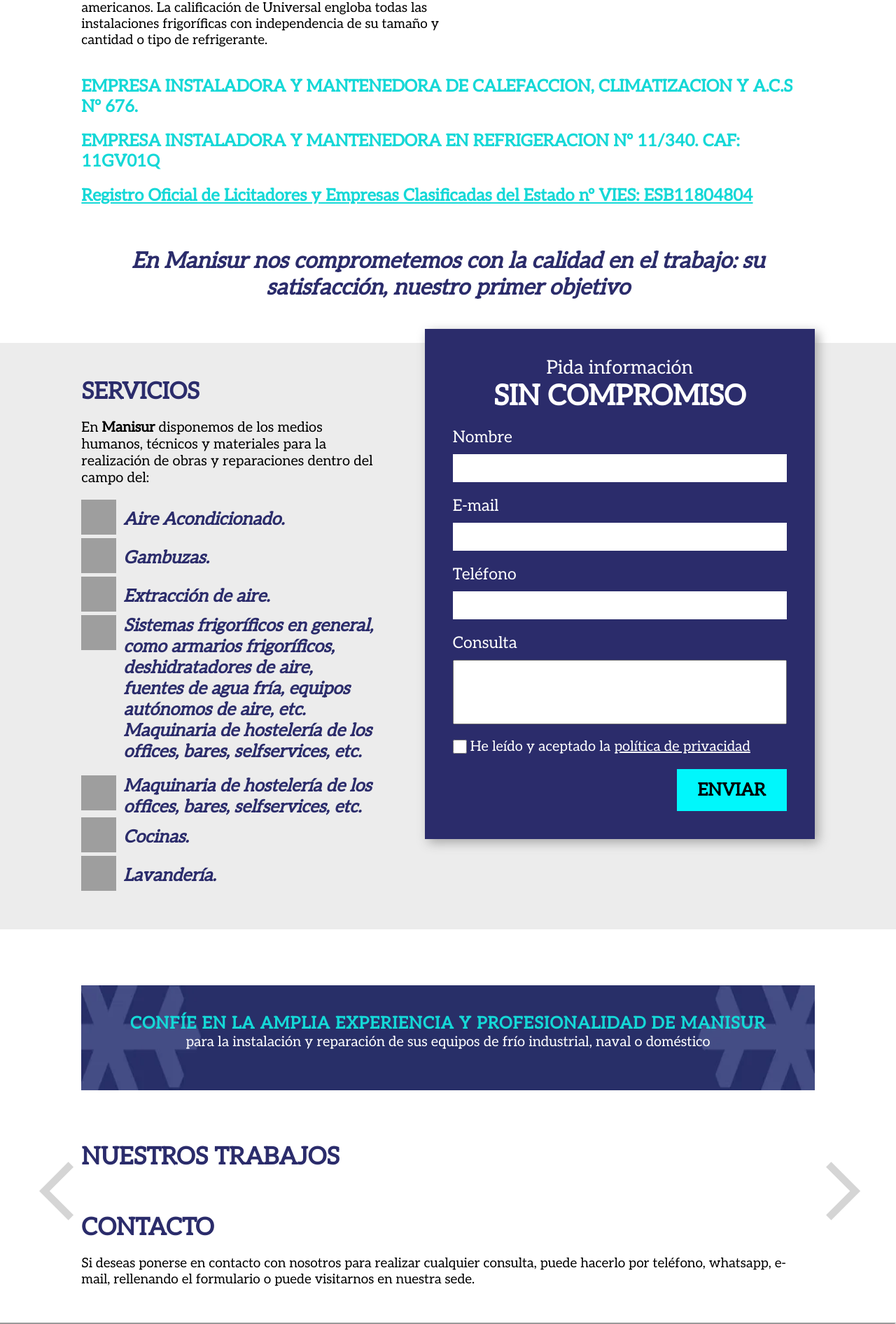
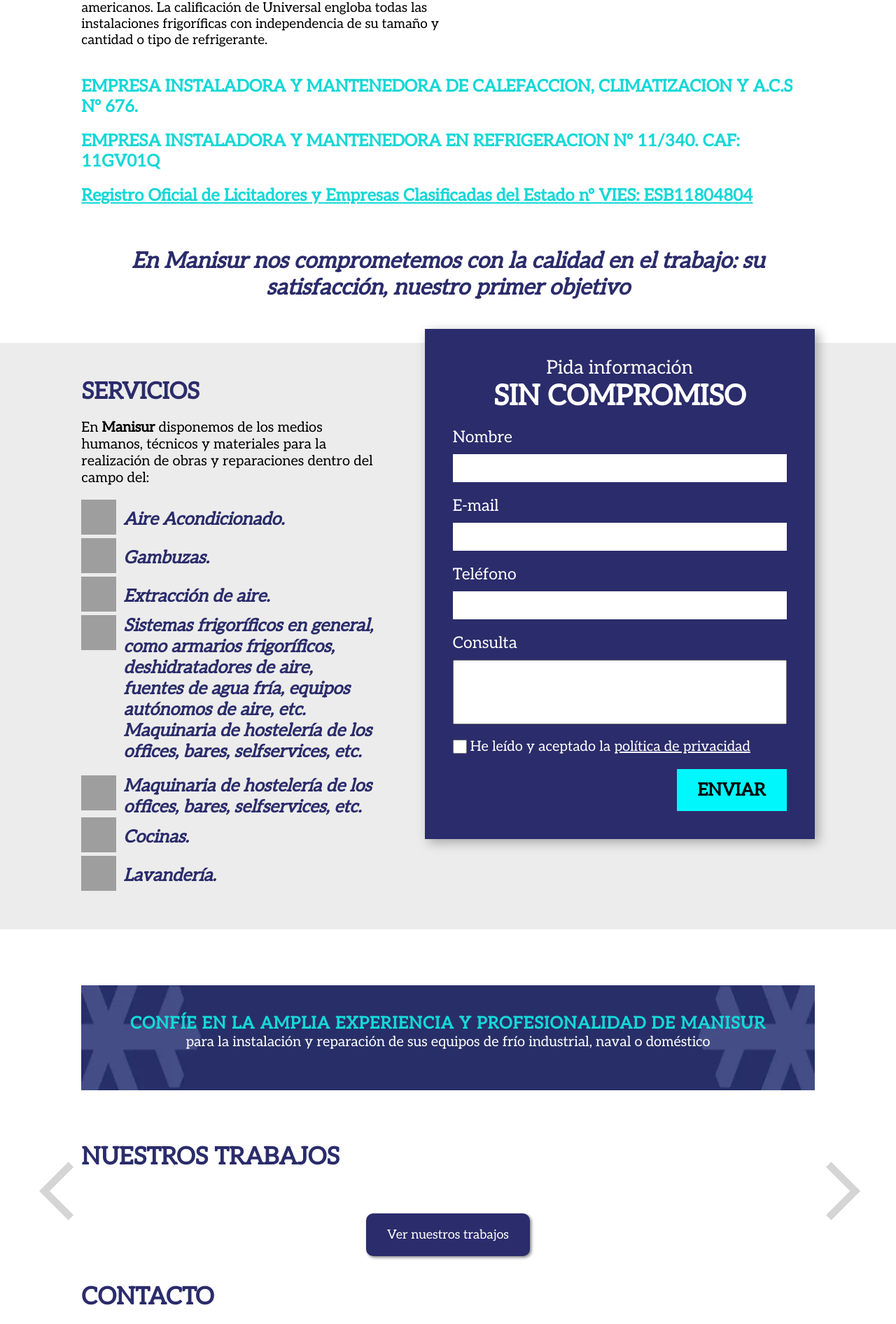
Before and after one commit to fernandohps17/manisur, a PHP site: page / in a window 1280 px wide. Shown: the part 2392-4284 px from the top of the page at 70% size. Run offline with PHP 8.4, Linux system fonts and the light colour scheme; data that the repository does not hold is empty; style sheets or scripts are compiled from the project's sources; some libraries are stand-ins or nearby versions; grey boxes are pictures that could not be loaded.

Commit message:
se agrego el boton para ver todos los trabajos en la pagina home

```diff
--- a/comons/testimony-en.php
+++ b/comons/testimony-en.php
@@ -78,3 +78,7 @@
     </div>
   </div>
 </div>
+
+<div class="btn_jobs">
+  <a href="/our-jobs/">See our works</a>
+</div><br><br>
--- a/comons/testimony.php
+++ b/comons/testimony.php
@@ -75,6 +75,11 @@
 
 
 
+
     </div>
   </div>
 </div>
+
+    <div class="btn_jobs">
+      <a href="/nuestros-trabajos/">Ver nuestros trabajos</a>
+    </div><br><br>
--- a/comons/version_css_js.php
+++ b/comons/version_css_js.php
@@ -1 +1 @@
-<?php $ver = '2' . date('ym');
+<?php $ver = '3' . date('ym');
--- a/public/scss/components/_bannerTop.scss
+++ b/public/scss/components/_bannerTop.scss
@@ -24,8 +24,8 @@
         // height: 140px;
 
         @media screen and (max-width: 600px) {
-            max-width: 200px;
-            height: 100px;
+            // max-width: 250px;
+            // height: 100px;
             width: 100%;
             height: 100%;
             display: flex;
--- a/public/scss/components/_testimony.scss
+++ b/public/scss/components/_testimony.scss
@@ -123,3 +123,27 @@
   justify-content: space-between;
   margin-bottom: 10px;
 }
+
+.btn_jobs {
+  display: flex;
+  justify-content: center;
+  align-items: center;
+  // margin: 50px 0;
+  margin: auto;
+
+
+  a {
+    border-radius: 10px;
+    background-color: $color_principal;
+    padding: 20px 30px;
+    text-decoration: none;
+    color: white;
+    transition: 1s ease;
+    box-shadow: 2px 2px 4px gray;
+    font-size: 18px;
+
+    &:hover {
+      background-color: $color_terciario;
+    }
+  }
+}
```
Also changed, not shown: public/css/main.css, 1 other file. Lines whose indentation alone changed are shown as unchanged.
